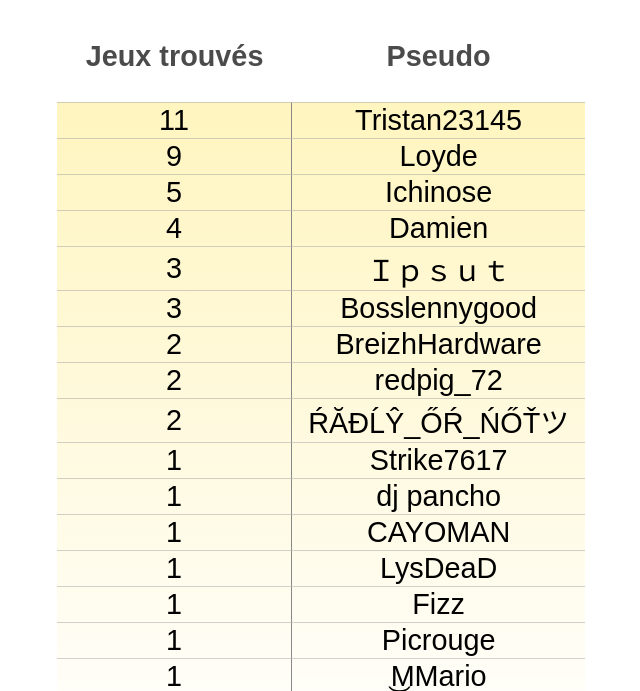
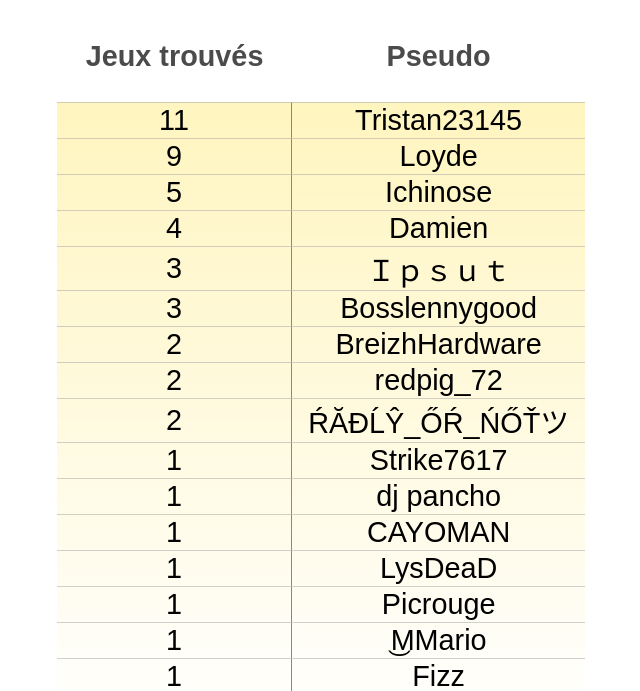
Before and after one commit to SSStuart/C-est-quoi-le-jeu, a plain HTML site: page index.html in a window 1280 px wide. Shown: the part 108-799 px from the top of the page, without its empty margins (319-959 px from the left). Drawn offline with Linux system fonts and the light colour scheme.

Commit message:
Fix ligne classement dupliqué

```diff
--- a/index.html
+++ b/index.html
@@ -55,7 +55,6 @@
 1	| dj pancho
 1	| CAYOMAN
 1	| LysDeaD
-1	| Fizz
 1	| Picrouge
 1	| ͜MMario
 1   | Fizz
```
